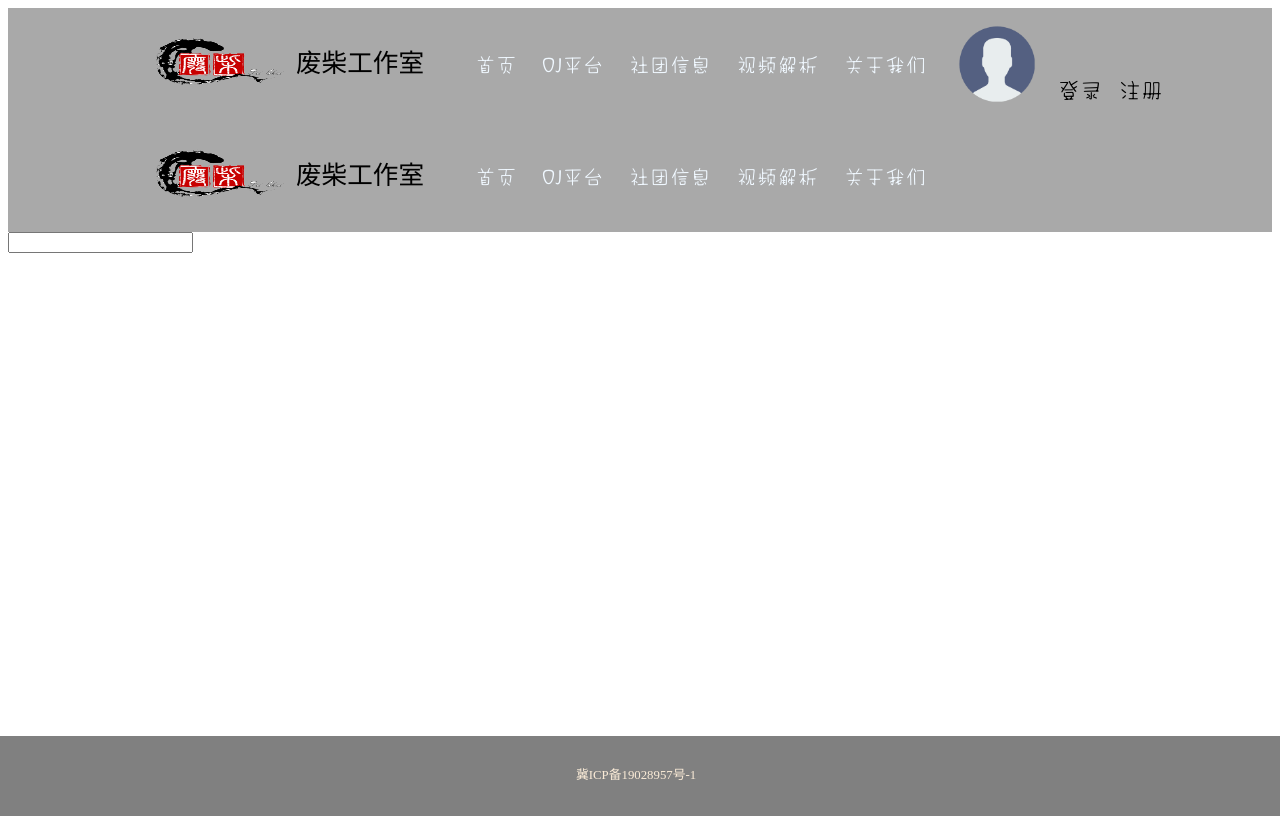
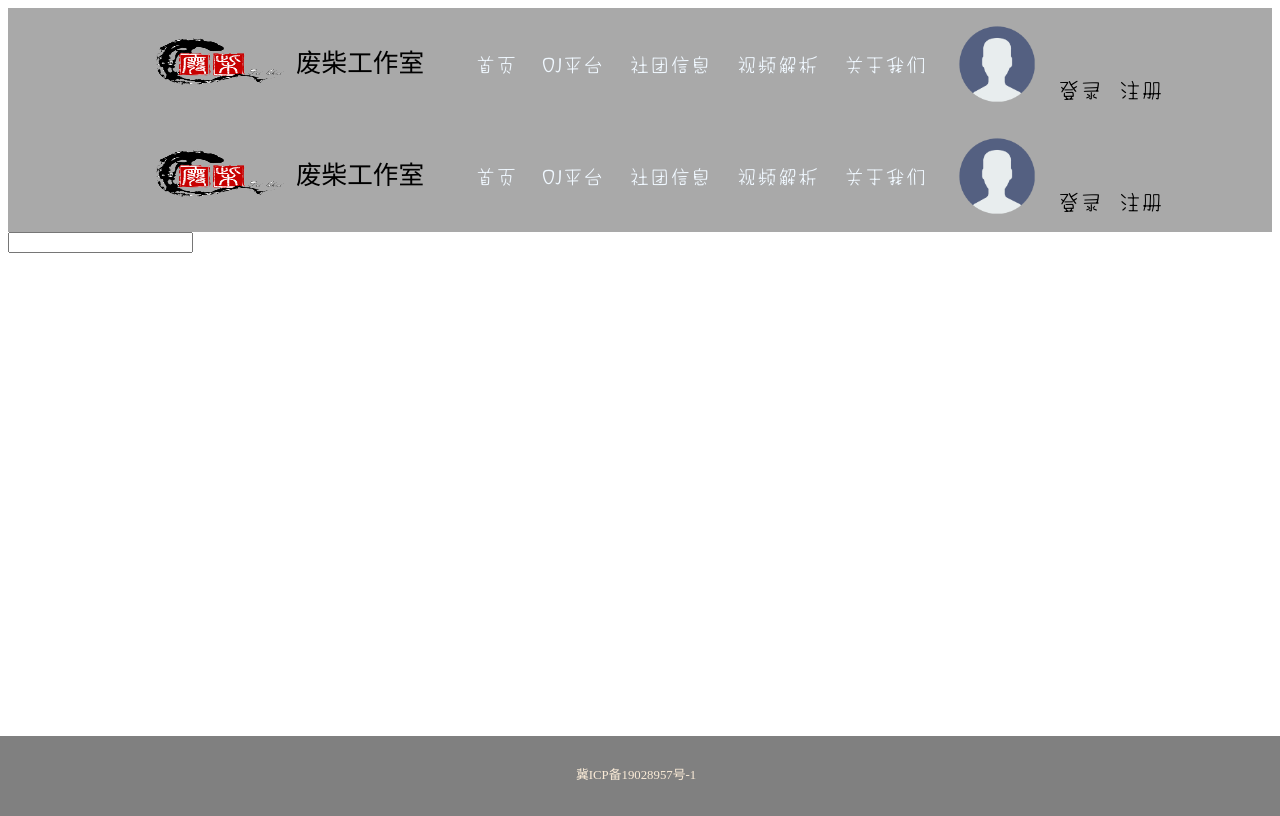
Before and after one commit to xiami8818/Feichai_Front, a Vue app: page /code in a window 1280 px wide. Built offline with nearby package versions, Linux system fonts and the light colour scheme; no server answers; a web font is replaced by a local one; what vue-particles, vue-resource would draw is missing.

Commit message:
8.20第二次提交

```diff
--- a/src/App.vue
+++ b/src/App.vue
@@ -5,7 +5,6 @@
     <Bottom></Bottom>
   </div>
 </template>
-
 <script>
   import Header from "@/components/header/Header";
   import Bottom from "@/components/bottom/Bottom";
--- a/src/components/Index.vue
+++ b/src/components/Index.vue
@@ -1,5 +1,5 @@
 <template>
-  <div class="index">
+  <div class="index" ref="index">
     <p class="welcome" v-if="computer">WELCOME</p>
     <p class="welcome" v-if="phone">废柴工作室</p>
     <button class="hamburger" v-if="phone" @click="showMenu">
@@ -32,21 +32,13 @@
         :clickEffect="true"
         clickMode="repulse"
     ></vue-particles>
-    <Login v-if="loginView"></Login>
-    <register v-if="registerView"></register>
   </div>
 </template>
 
 <script>
-import Login from "./login/Login";
-import Register from "./register/register";
 import axios from 'axios';
 export default {
   name: 'Index',
-  components: {
-    Register,
-    Login
-  },
   computed: {
     phone(){
       return document.documentElement.clientWidth<document.documentElement.clientHeight;
@@ -92,8 +84,7 @@ export default {
       login:false,
       message:'',
       phoneNum: '',
-      name:'',
-      img:'/unLogin.jpg'
+      name:''
     };
   }
 }
@@ -118,7 +109,7 @@ a {
   font-size: 6vw;
   left: 34vw;
   top: calc(50vh - 10vw);
-  z-index: 2;
+  z-index: 1;
 }
 #particles-js {
   position: absolute;
--- a/src/components/header/Header.vue
+++ b/src/components/header/Header.vue
@@ -8,47 +8,55 @@
           <a class="menu" href="http://feichai.xyz/analyse.html" v-if="computer">视频解析</a>
           <a class="menu" href="#" v-if="computer">关于我们</a>
       <div id="loginDivC" v-if="computer">
-        <img v-bind:src=this.$parent.img />
-        <span @click="showLogin()" v-if="this.$parent.login===false">登录</span>
-        <span @click="showRegister()" v-if="this.$parent.login===false">注册</span>
+        <img :src=this.img />
+        <span @click="showLogin()" v-if="login===false">登录</span>
+        <span @click="showRegister()" v-if="login===false">注册</span>
       </div>
       <div id="loginDivP" v-if="phone">
         <span @click="showLogin()">登录</span>
         <span @click="showRegister()">注册</span>
       </div>
+      <Login v-if="loginView"></Login>
+      <Register v-if="registerView"></Register>
     </div>
 </template>
 <script>
+import Login from "@/components/login/Login";
+import Register from "@/components/register/Register"
     export default {
       name: "Header",
+      components:{
+        Login,
+        Register
+      },
       methods: {
-            showRegister(){
-                this.$parent.registerView = !this.$parent.registerView;
-                this.$parent.loginView = false;
+        showRegister() {
+          this.registerView = !this.registerView;
+          this.loginView = false;
         },
-            showLogin(){
-                this.$parent.loginView = !this.$parent.loginView;
-                this.$parent.registerView = false;
+        showLogin() {
+          this.loginView = !this.loginView;
+          this.registerView = false;
         },
-            analyse(){
-              window.location.href='http://feichai.xyz/analyse.html';
+        analyse() {
+          window.location.href = 'http://feichai.xyz/analyse.html';
         }
       },
       computed: {
-            phone(){
-              return document.documentElement.clientWidth<document.documentElement.clientHeight;
+        phone() {
+          return document.documentElement.clientWidth < document.documentElement.clientHeight;
         },
         computer() {
           return document.documentElement.clientWidth >= document.documentElement.clientHeight;
         }
       },
-        data(){
+      data() {
         return {
-
+          loginView: false,
+          registerView: false,
+          login: false,
+          img:'/unLogin.jpg'
         }
-        },
-        mounted() {
-            console.log(this.$parent.img)
       }
     }
 </script>
--- a/src/components/login/Login.vue
+++ b/src/components/login/Login.vue
@@ -58,7 +58,7 @@ import crypto from 'crypto';
   background-color: #bff7ff;
   margin: 0 auto;
   border-radius: 2rem;
-  z-index: 2;
+  z-index: 4;
 }
 @font-face {
     font-family: 'iconfont';
```
Also changed, not shown: src/components/register/Register.vue (renamed from src/components/register/register.vue). Lines whose indentation alone changed are shown as unchanged.
